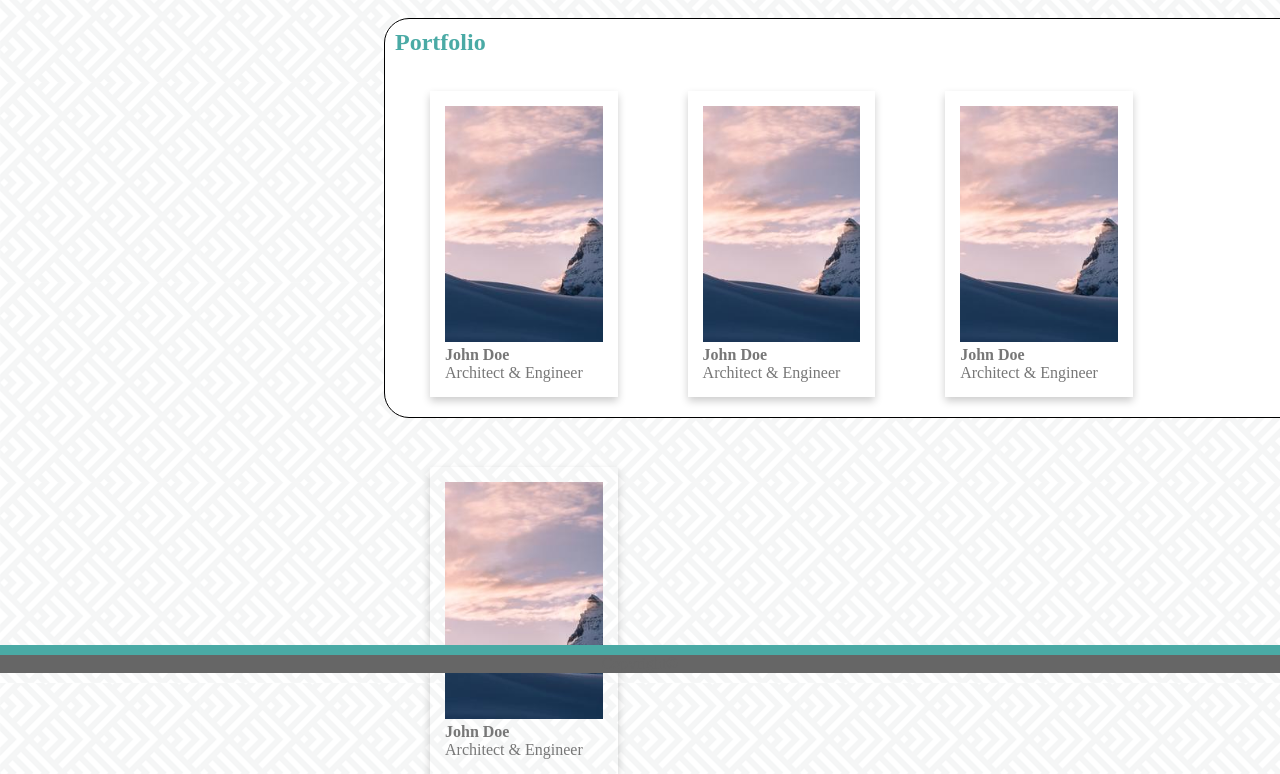
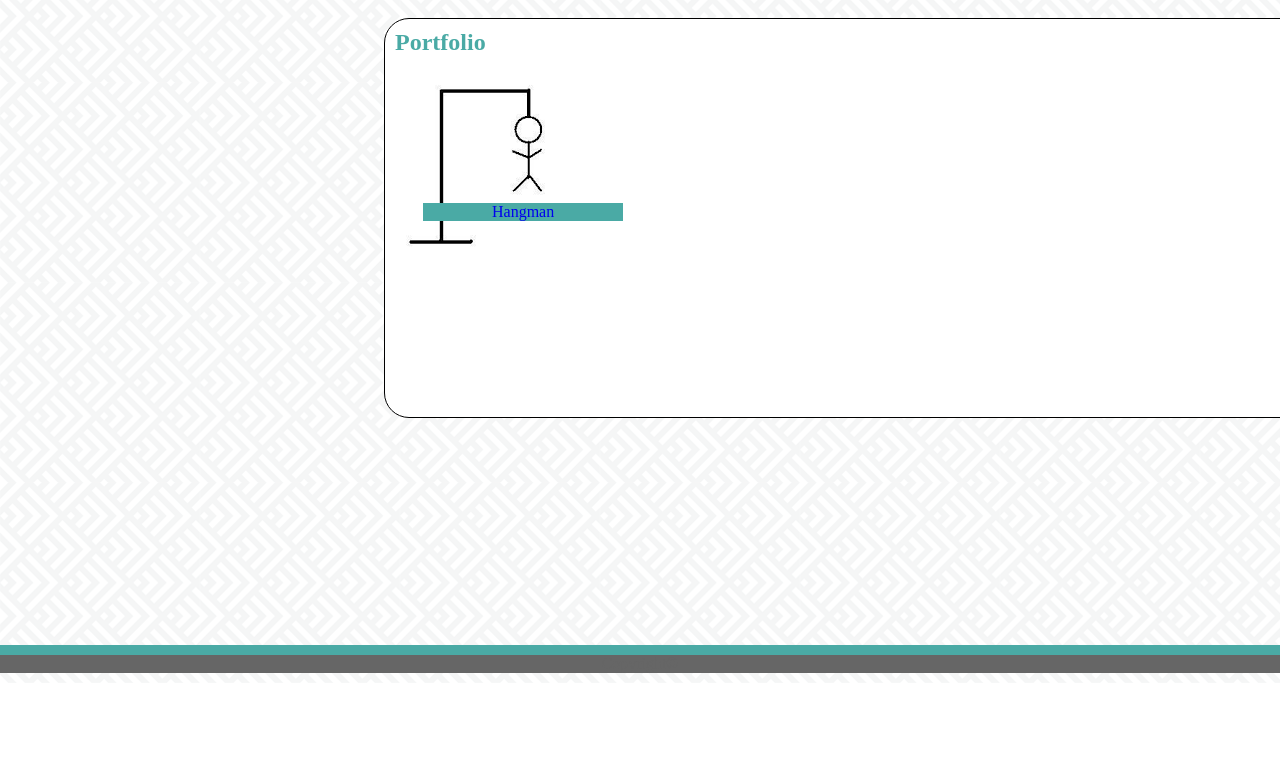
Before and after one commit to Elwdipath/Basic-Portfolio, a plain HTML site: page portfolio.html in a window 1280 px wide. Shown: the part 127-901 px from the top of the page. After the commit the page ends 810 px from the top, so only its background shows below. Drawn offline with Linux system fonts and the light colour scheme.

Commit message:
portfolio images

```diff
--- a/assets/css/style.css
+++ b/assets/css/style.css
@@ -139,6 +139,24 @@ form {
     box-shadow: 0 8px 16px 0 rgba(0,0,0,0.2);
   }
 
-  /* .contentcont {
-    /* FORMAT
-  } */
+  .contentcont {
+
+  }
+  .images {
+      position: relative;
+      width: 100%;
+
+  }
+
+  .imagetitle {
+        /* width: 203px; */
+        background-color: #4aaaa5;
+        /* height: 25px; */
+        position: absolute;
+        /* padding: 8px; */
+        top: 71%;
+        left: 3%;
+        width: 200px;
+        text-align: center;
+    }
+  }
--- a/portfolio.html
+++ b/portfolio.html
@@ -31,36 +31,25 @@
         <main>
         <h2>Portfolio</h2>
             <!-- Add image and style -->
-            <div class="contentcont">
-                <div class="card">
-                    <img src="./assets/images/placeholder image.jpg" alt="Avatar" style="width:100%">
-                    <div class="container">
-                    <h4><b>John Doe</b></h4>
-                    <p>Architect & Engineer</p>
-                    </div>
+            <!-- <div class="contentcont"> -->
+                <div class="images">
+                    <a href="#" class="link">
+                    <img src="./assets/images/hangman.png" alt="hangman">
+                    <div class="imagetitle">Hangman</div>
                 </div>
-                <div class="card">
-                    <img src="./assets/images/placeholder image.jpg" alt="Avatar" style="width:100%">
-                    <div class="container">
-                    <h4><b>John Doe</b></h4>
-                    <p>Architect & Engineer</p>
-                    </div>
+                <div class="images">
+                    <a href="./assets/images/hangman.png"></a>
+                        <title>hangman</title>
                 </div>
-                <div class="card">
-                    <img src="./assets/images/placeholder image.jpg" alt="Avatar" style="width:100%">
-                    <div class="container">
-                    <h4><b>John Doe</b></h4>
-                    <p>Architect & Engineer</p>
-                    </div>
+                <div class="images">
+                    <a href="./assets/images/hangman.png"></a>
+                        <title>hangman</title>
                 </div>
-                <div class="card">
-                    <img src="./assets/images/placeholder image.jpg" alt="Avatar" style="width:100%">
-                    <div class="container">
-                    <h4><b>John Doe</b></h4>
-                    <p>Architect & Engineer</p>
-                    </div>
+                <div class="images">
+                    <a href="./assets/images/hangman.png"></a>
+                        <title>hangman</title>
                 </div>
-            </div>
+            <!-- </div> -->
         </main>
     <footer>Copyright&copy;</footer>
 <!-- <div class="clear"></div> -->
```
Also changed, not shown: assets/images/hangman.png (added).
